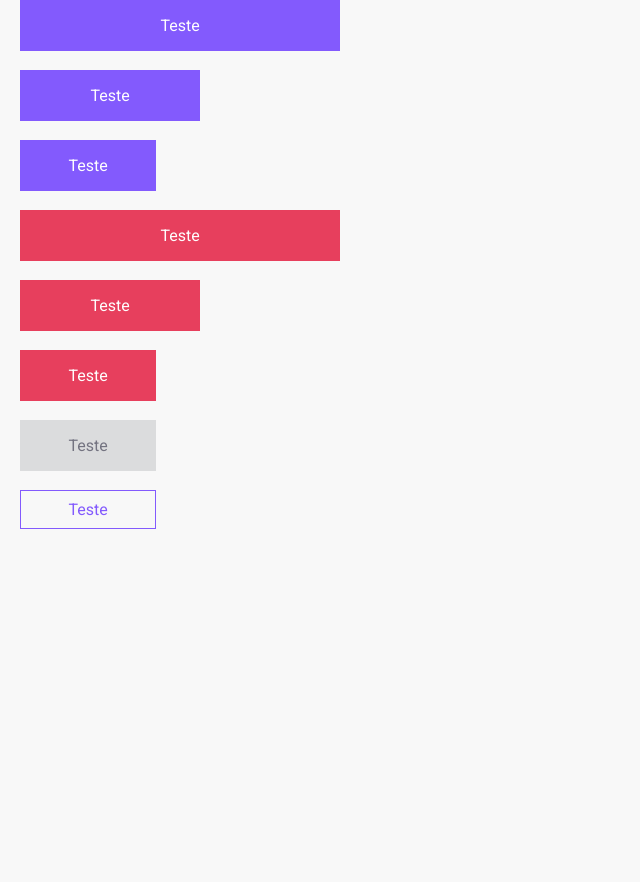
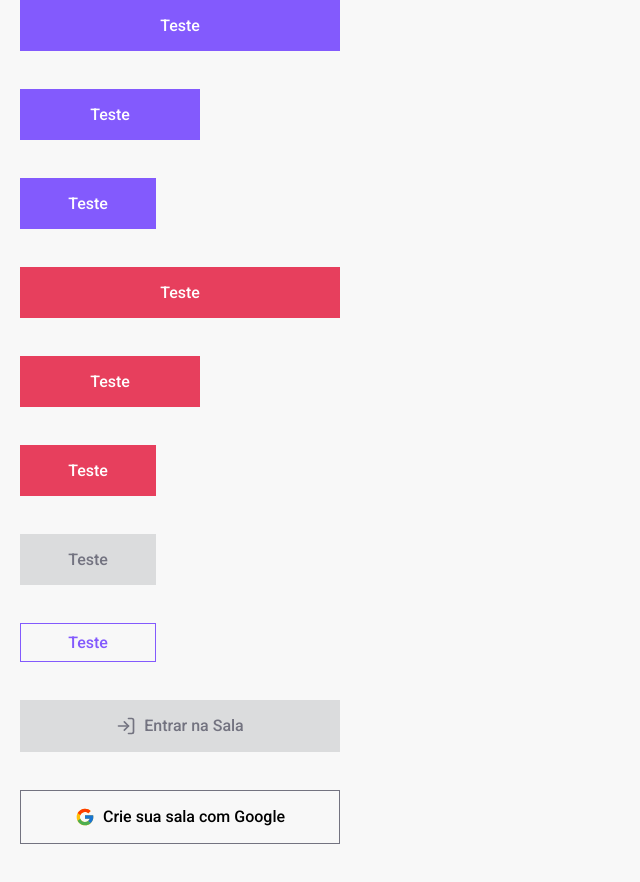
Before and after one commit to GabrielDVpereira/letmeask, a React (Create React App) app: page / in a window 1280 px wide. Shown: the whole page, without its empty margins (0-640 px from the left). Before the commit the page ends 800 px from the top, so only its background shows below. Built offline with nearby package versions, Linux system fonts and the light colour scheme.

Commit message:
feat: Finish buttom with icon

```diff
--- a/src/components/atoms/Button/index.tsx
+++ b/src/components/atoms/Button/index.tsx
@@ -3,13 +3,13 @@ import { HtmlHTMLAttributes, ReactNode } from 'react'
 import { Button as ButtonStyled } from './styles';
 
 export interface ButtonProps extends HtmlHTMLAttributes<HTMLButtonElement> {
-  color: 'danger' | 'gray' | 'primary'
+  color?: 'danger' | 'gray' | 'primary'
   outlined?: boolean
-  size: 'lg' | 'md' | 'sm' | 'xm'
+  size?: 'lg' | 'md' | 'sm' | 'xm'
   children: ReactNode
 }
 
-export function Button({ color, outlined = false, size, children, ...rest }: ButtonProps) {
+export function Button({ color = "gray", outlined = false, size = "md", children, ...rest }: ButtonProps) {
   return (
     <ButtonStyled {...rest} color={color} outlined={outlined} size={size}>
       {children}
--- a/src/components/atoms/Button/styles.ts
+++ b/src/components/atoms/Button/styles.ts
@@ -120,5 +120,9 @@ export const Button = styled.button<ButtonStyle>`
   ${({ size }) => buttonBySize(size)};
   ${({ color, outlined }) => outlined ? outlinedByColor(color) : buttonByColor(color)};
   font-size: ${({ theme }) => theme.fonts.body.fontSize};
+  font-weight: 500;
   transition: all .2s;
+  display: flex;
+  justify-content: center;
+  align-items: center;
 `;
--- a/src/components/molecules/ButtonWithIcon/index.tsx
+++ b/src/components/molecules/ButtonWithIcon/index.tsx
@@ -1,20 +1,23 @@
 
 import { Button, ButtonProps } from 'src/components/atoms';
-import { IconBaseProps, IconType } from 'react-icons'
+import { IconBaseProps, IconType } from 'react-icons';
+import { Container } from './styles'
 import { ReactNode } from 'react';
 
 
 interface ButtonWithIconProps extends ButtonProps {
   children: ReactNode;
   icon: IconType;
-  iconProps: IconBaseProps;
+  iconProps?: IconBaseProps;
 }
 
 export function ButtomWithIcon({ children, icon: Icon, iconProps, ...rest }: ButtonWithIconProps) {
   return (
-    <Button {...rest} >
-      <Icon {...iconProps} />
-      {children}
-    </Button>
+    <Container>
+      <Button {...rest} >
+        <Icon size={20} {...iconProps} />
+        {children}
+      </Button>
+    </Container>
   )
 }
--- a/src/components/molecules/ButtonWithIcon/styles.ts
+++ b/src/components/molecules/ButtonWithIcon/styles.ts
@@ -1 +1,7 @@
-export { }
+import styled from 'styled-components';
+
+export const Container = styled.div`
+  svg {
+    margin-right: 0.5rem;
+  }
+`;
--- a/src/pages/authentication/Login/index.tsx
+++ b/src/pages/authentication/Login/index.tsx
@@ -1,4 +1,8 @@
-import { Button } from 'src/components/atoms'
+import { Button } from 'src/components/atoms';
+import { ButtomWithIcon } from 'src/components/molecules';
+import { FiLogIn } from 'react-icons/fi';
+import { FcGoogle } from 'react-icons/fc';
+
 export function Login() {
   return (
     <div style={{ marginLeft: 20 }}>
@@ -10,6 +14,8 @@ export function Login() {
       <Button size="sm" color="danger" >Teste</Button> <br /><br />
       <Button size="sm" color="gray" >Teste</Button> <br /><br />
       <Button size="xm" color="primary" outlined >Teste</Button> <br /><br />
+      <ButtomWithIcon icon={FiLogIn} size="lg">Entrar na Sala</ButtomWithIcon><br /><br />
+      <ButtomWithIcon icon={FcGoogle} outlined size="lg" >Crie sua sala com Google</ButtomWithIcon><br /><br />
     </div>
   )
 }
```
